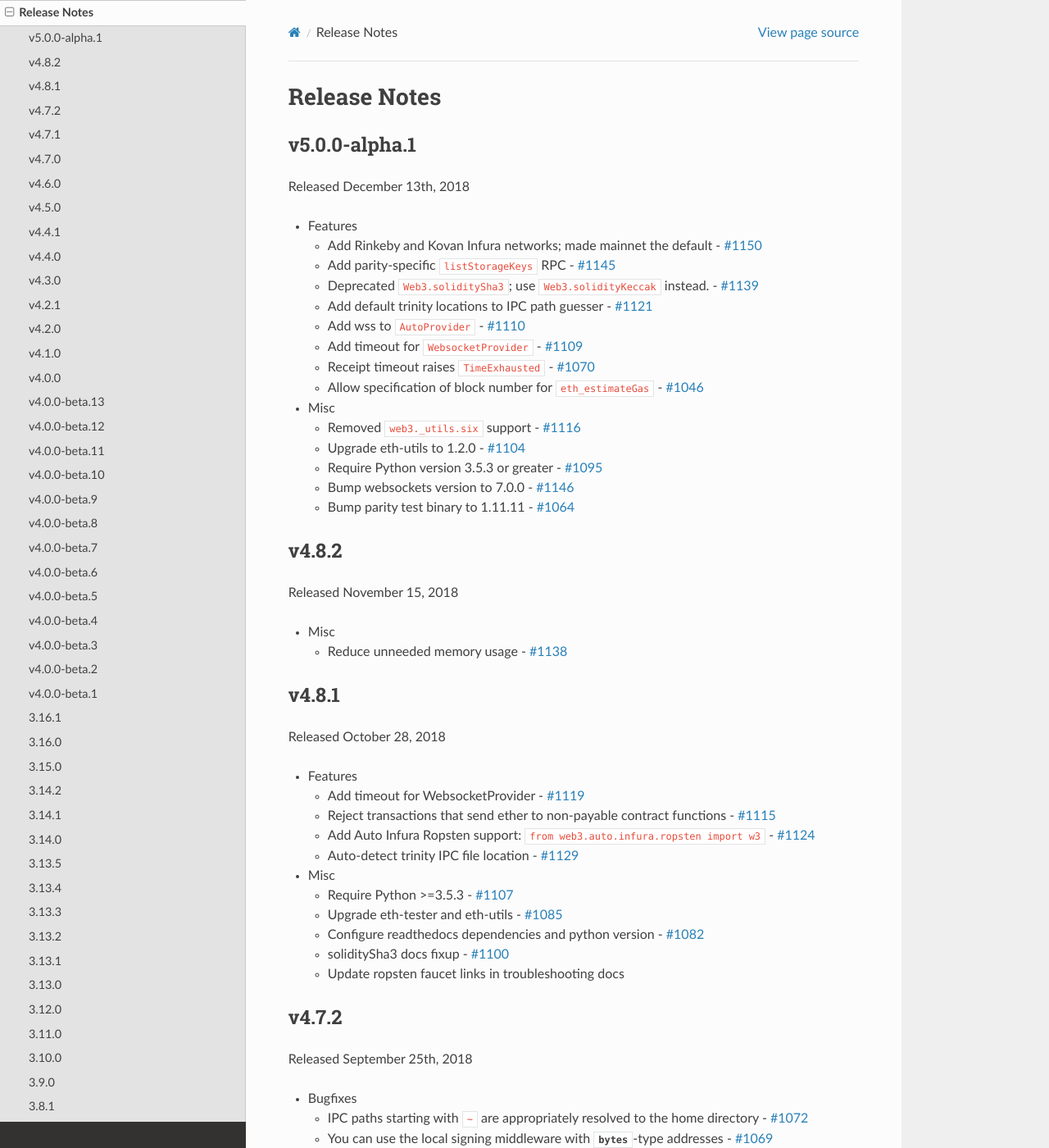
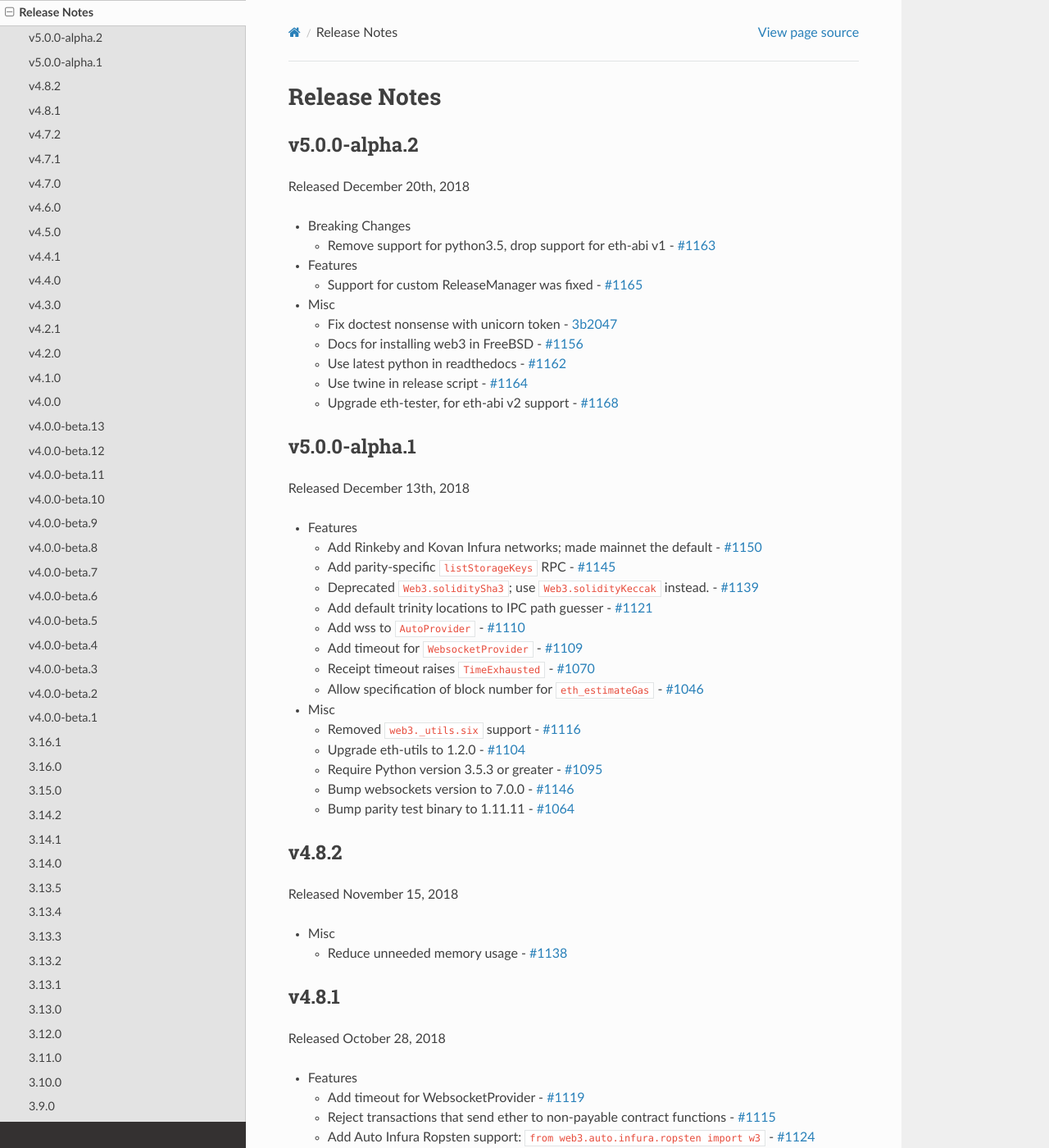
Before and after one commit to shuziren/web3.py, a Sphinx documentation site: the page built from docs/releases.rst, in a window 1280 px wide and 1400 px high. Shown: the whole window at 82% size. Built offline with Sphinx 7.4.7 and the Read the Docs theme 2.0.0, drawn with Linux system fonts in a browser that asks for light colours; cross-references to code outside the pages are shown as plain code; some of the changed text lies outside the part shown.

Commit message:
Release notes for v5.0.0-alpha.2

```diff
--- a/docs/conf.py
+++ b/docs/conf.py
@@ -83,6 +83,7 @@ exclude_patterns = [
     'web3.rst',
     'modules.rst',
     'web3.auto.rst',
+    'web3.auto.infura.rst',
     'web3.gas_strategies.rst',
     'web3.middleware.rst',
     'web3.providers.rst',
--- a/docs/releases.rst
+++ b/docs/releases.rst
@@ -1,5 +1,32 @@
 Release Notes
 =============
+
+v5.0.0-alpha.2
+--------------
+
+Released December 20th, 2018
+
+- Breaking Changes
+
+  - Remove support for python3.5, drop support for eth-abi v1
+    - `#1163 <https://github.com/ethereum/web3.py/pull/1163>`_
+- Features
+
+  - Support for custom ReleaseManager was fixed
+    - `#1165 <https://github.com/ethereum/web3.py/pull/1165>`_
+
+- Misc
+
+  - Fix doctest nonsense with unicorn token
+    - `3b2047 <https://github.com/ethereum/web3.py/commit/3b20479ea52>`_
+  - Docs for installing web3 in FreeBSD
+    - `#1156 <https://github.com/ethereum/web3.py/pull/1156>`_
+  - Use latest python in readthedocs
+    - `#1162 <https://github.com/ethereum/web3.py/pull/1162>`_
+  - Use twine in release script
+    - `#1164 <https://github.com/ethereum/web3.py/pull/1164>`_
+  - Upgrade eth-tester, for eth-abi v2 support
+    - `#1168 <https://github.com/ethereum/web3.py/pull/1168>`_
 
 v5.0.0-alpha.1
 --------------
@@ -71,7 +98,7 @@ Released October 28, 2018
     - `#1107 <https://github.com/ethereum/web3.py/pull/1107>`_
   - Upgrade eth-tester and eth-utils
     - `#1085 <https://github.com/ethereum/web3.py/pull/1085>`_
-  - Configure readthedocs dependencies and python version
+  - Configure readthedocs dependencies
     - `#1082 <https://github.com/ethereum/web3.py/pull/1082>`_
   - soliditySha3 docs fixup
     - `#1100 <https://github.com/ethereum/web3.py/pull/1100>`_
@@ -108,7 +135,7 @@ Released September 10th, 2018
 
   - Add traceFilter method to the parity module.
     - `#1051 <https://github.com/ethereum/web3.py/pull/1051>`_
-  - Move :module:`~web3.utils.datastructures` to public namespace :module:`~web3.datastructures`
+  - Move :mod:`~web3.utils.datastructures` to public namespace :mod:`~web3.datastructures`
     to improve support for type checking.
     - `#1038 <https://github.com/ethereum/web3.py/pull/1038>`_
   - Optimization to contract calls
```
